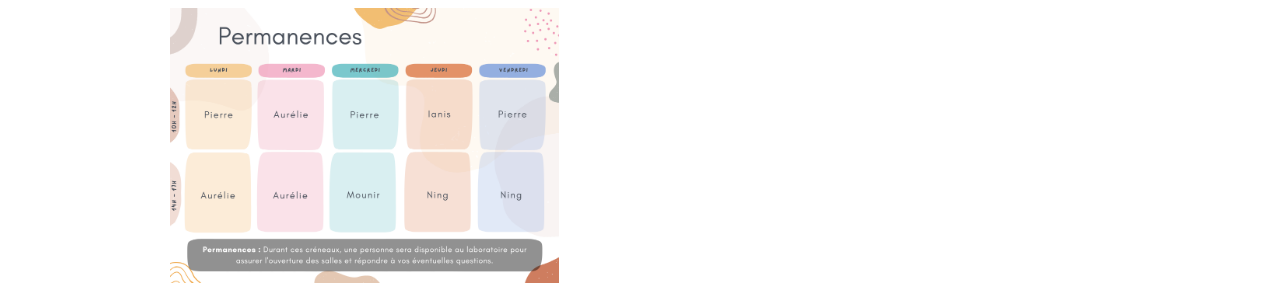
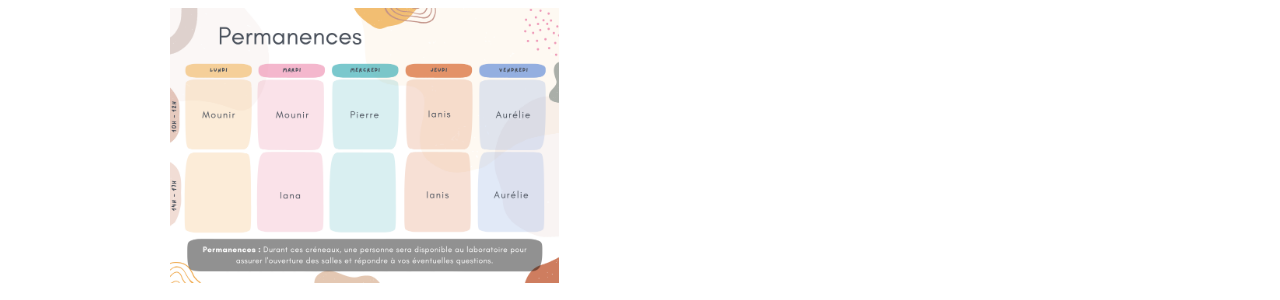
Before and after one commit to mastertalumlp/mastertalumlp.github.io, a Jekyll site: the page built from edt.md, in a window 1280 px wide. Shown: the part 1212-1512 px from the top of the page. Built offline with Jekyll 4.4.1, drawn with Linux system fonts in a browser that asks for light colours; nearby versions of some CDN libraries.

Commit message:
Update image source for permanences in edt.md

```diff
--- a/edt.md
+++ b/edt.md
@@ -30,7 +30,7 @@ title: "Emplois de temps"
 La salle Master TAL et les locaux du département TAL (entrée E, au-dessus du Grand Salon) sont disponibles pour les étudiants pendant toute la semaine. La salle Master TAL est accessible en dehors des cours pour le travail des étudiants.
 </p>
 
-<img src="/assets/fichiers/Permanences.png" alt="Permanences 2025-2026" class="w-50">
+<img src="/assets/fichiers/permanencesCT_S2_2026.png" alt="Permanences 2025-2026" class="w-50">
 
 
 </div>
```
